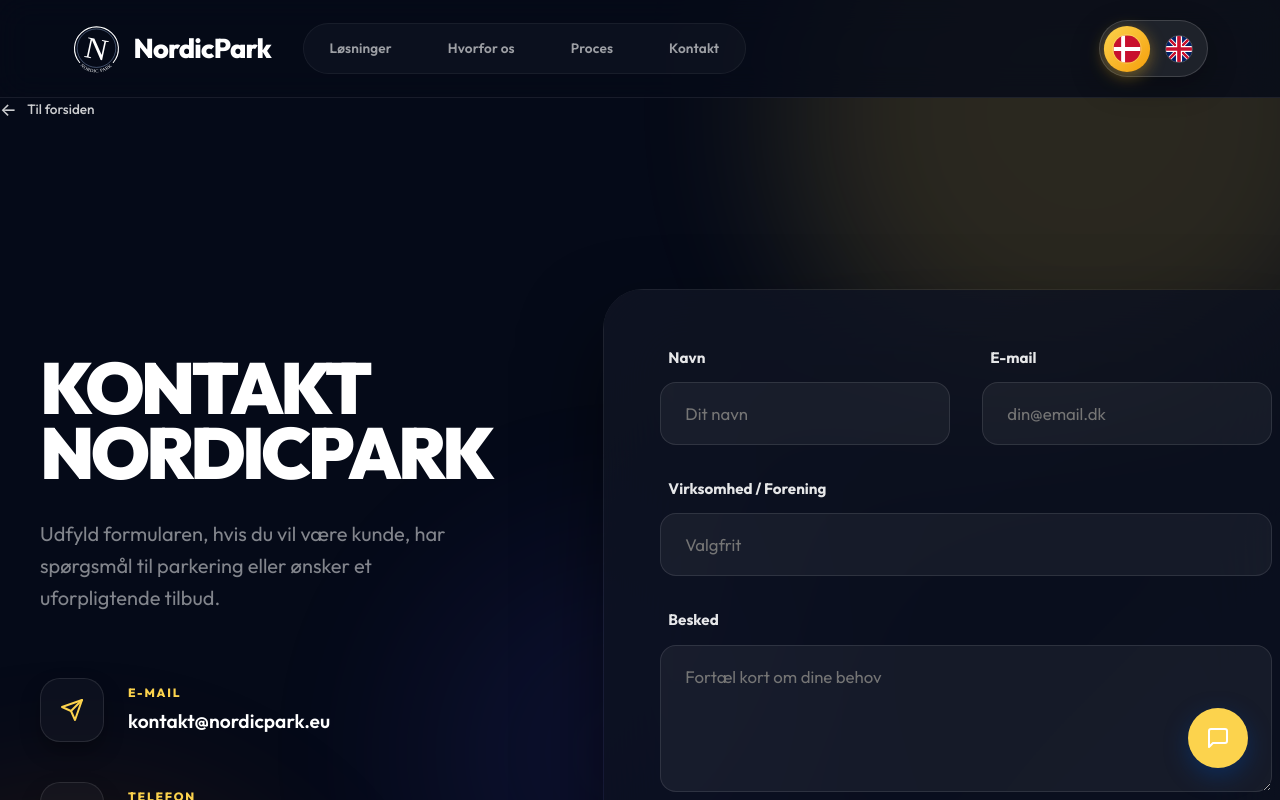
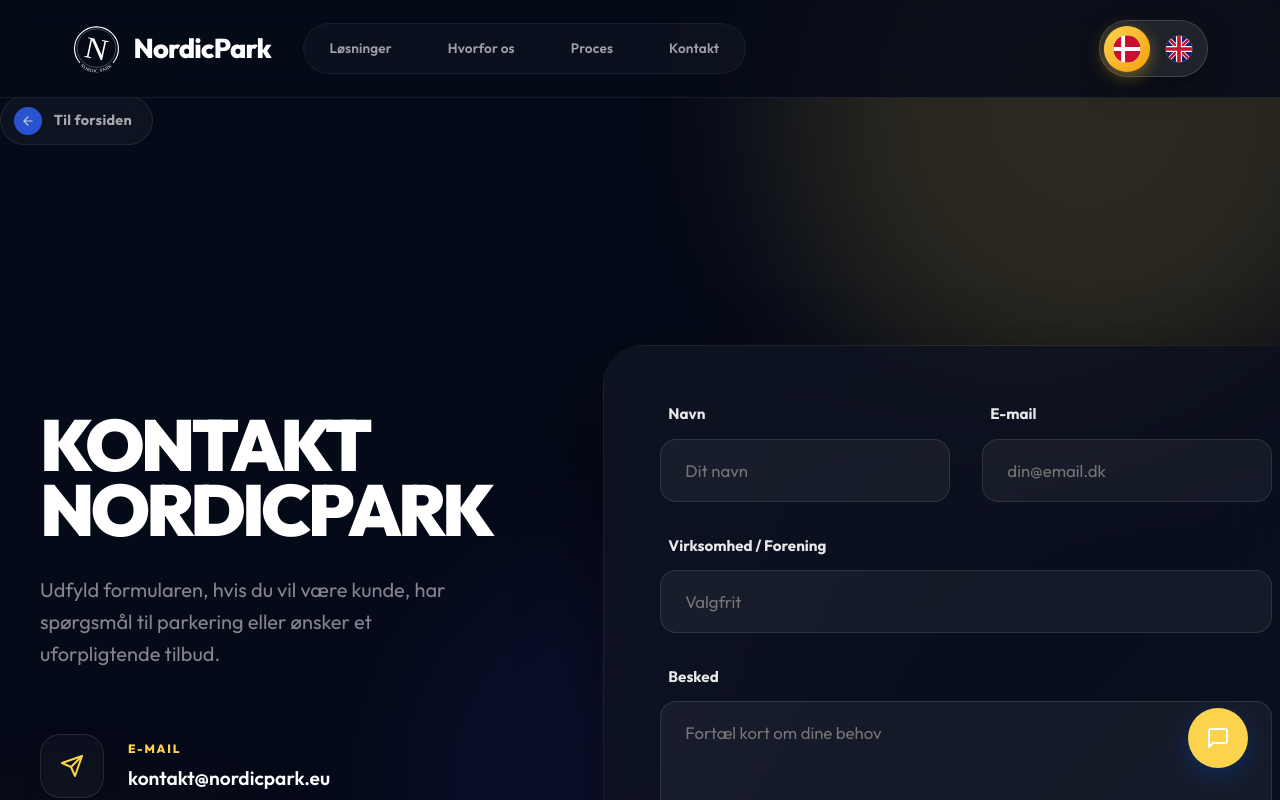
Before and after one commit to adiliqbal96/Nordicpark, a Vue app in the folder frontend/: page /contact in a window 1280 px wide. Shown: the top 800 px of the page. Built offline with nearby package versions, Linux system fonts and the light colour scheme; the HTML template or start-up script is replaced by a standard one.

Commit message:
Redesign Backlink component with premium WoW look

```diff
--- a/frontend/src/components/Backlink.vue
+++ b/frontend/src/components/Backlink.vue
@@ -1,8 +1,14 @@
 <template>
-  <RouterLink class="back-link" :to="to">
-    <span class="back-arrow">←</span>
-    <span>{{ label }}</span>
-  </RouterLink>
+  <div class="back-link-wrapper">
+    <RouterLink class="back-link glass" :to="to">
+      <div class="back-arrow-container">
+        <svg class="back-arrow-svg" viewBox="0 0 24 24" fill="none" xmlns="http://www.w3.org/2000/svg">
+          <path d="M19 12H5M5 12L12 19M5 12L12 5" stroke="currentColor" stroke-width="2" stroke-linecap="round" stroke-linejoin="round"/>
+        </svg>
+      </div>
+      <span class="back-label">{{ label }}</span>
+    </RouterLink>
+  </div>
 </template>
 
 <script setup>
@@ -15,7 +21,89 @@ const props = defineProps({
   },
   label: {
     type: String,
-    default: 'Tilbage'
+    default: 'Til forsiden'
   }
 })
 </script>
+
+<style scoped>
+.back-link-wrapper {
+  margin-bottom: 2rem;
+  display: inline-block;
+}
+
+.back-link {
+  display: flex;
+  align-items: center;
+  gap: 0.75rem;
+  padding: 0.6rem 1.25rem 0.6rem 0.8rem;
+  text-decoration: none;
+  border-radius: var(--radius-full);
+  color: var(--color-white);
+  font-weight: 700;
+  font-size: 0.9rem;
+  transition: all 0.4s cubic-bezier(0.23, 1, 0.32, 1);
+  border: 1px solid rgba(255, 255, 255, 0.1);
+}
+
+.back-link.glass {
+  background: rgba(255, 255, 255, 0.05);
+  backdrop-filter: blur(10px);
+  -webkit-backdrop-filter: blur(10px);
+}
+
+.back-arrow-container {
+  display: flex;
+  align-items: center;
+  justify-content: center;
+  width: 28px;
+  height: 28px;
+  background: var(--color-primary);
+  border-radius: 50%;
+  color: white;
+  transition: all 0.4s cubic-bezier(0.23, 1, 0.32, 1);
+}
+
+.back-arrow-svg {
+  width: 14px;
+  height: 14px;
+  transition: transform 0.4s ease;
+}
+
+.back-label {
+  opacity: 0.8;
+  letter-spacing: 0.02em;
+}
+
+/* Hover Effects */
+.back-link:hover {
+  background: rgba(255, 255, 255, 0.1);
+  border-color: var(--color-primary);
+  transform: translateX(-4px);
+  box-shadow: 0 10px 25px rgba(0, 0, 0, 0.3);
+}
+
+.back-link:hover .back-arrow-container {
+  background: var(--color-white);
+  color: var(--color-primary);
+}
+
+.back-link:hover .back-arrow-svg {
+  transform: translateX(-2px);
+}
+
+.back-link:hover .back-label {
+  opacity: 1;
+}
+
+@media (max-width: 768px) {
+  .back-link {
+    padding: 0.5rem 1rem 0.5rem 0.6rem;
+    font-size: 0.85rem;
+  }
+  .back-arrow-container {
+    width: 24px;
+    height: 24px;
+  }
+}
+</style>
```
